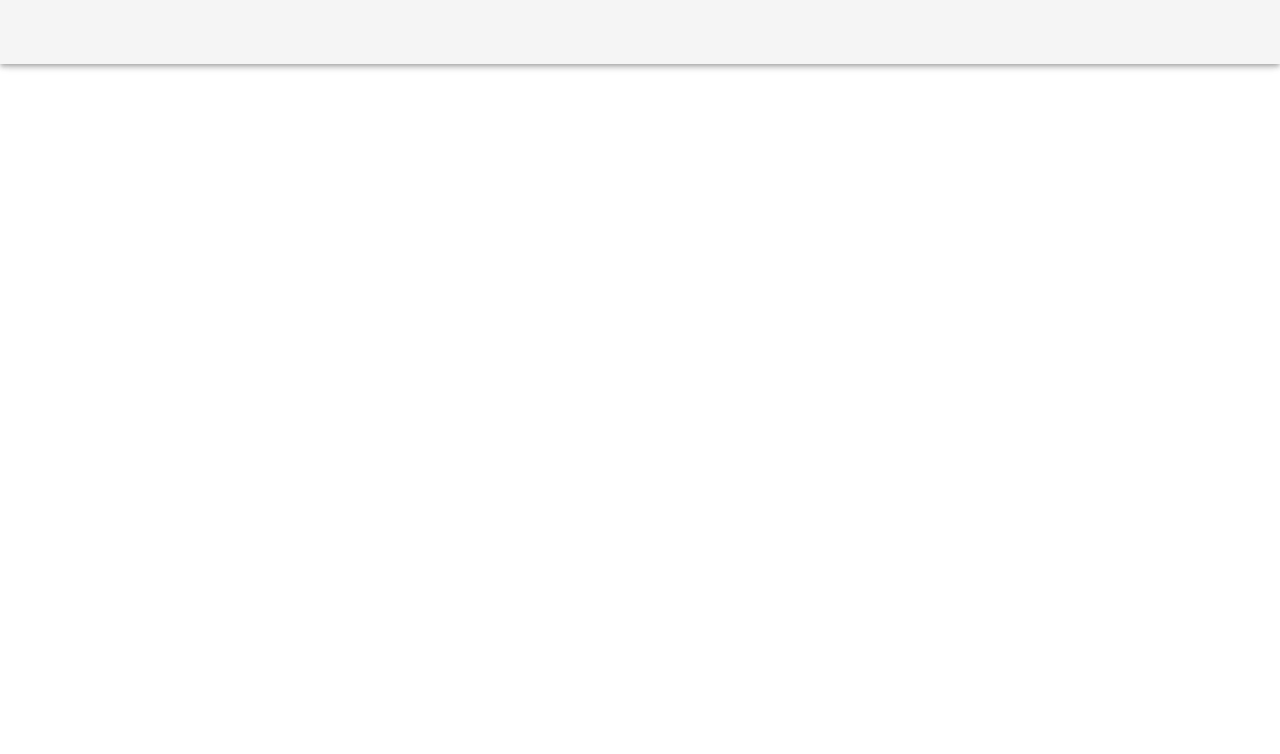
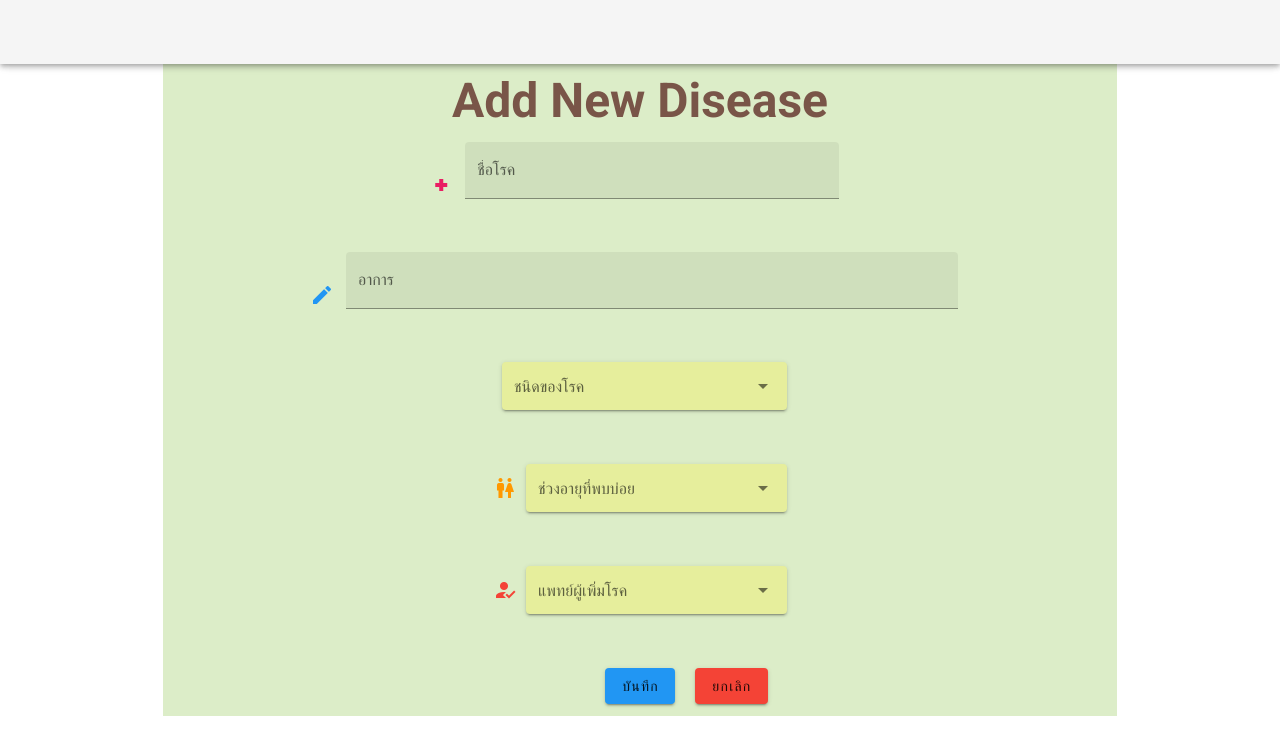
Before and after one commit to sut62/team14, a Vue app in the folder client/: page /disease in a window 1280 px wide. Shown: the top 754 px of the page. Built offline with nearby package versions, Linux system fonts and the light colour scheme; no server answers.

Commit message:
close #34-add disease UI

```diff
--- /dev/null
+++ b/client/src/components/newDisease.vue
@@ -0,0 +1,196 @@
+<template>
+
+ <v-row justify="center">
+  <v-col cols="9">
+  <v-container class="light-green lighten-4" >
+    <v-layout text-center wrap>
+      <v-flex mb-4>
+        <label class="display-2 font-weight-bold brown--text mb-3"> Add New Disease  </label>
+      </v-flex>
+
+    </v-layout>
+
+     <v-row justify="center">
+       <v-icon slot="prepend" color="pink">mdi-hospital</v-icon>
+        <v-col cols="30" sm="5">
+          <v-text-field
+            v-model="disease.name"
+            label="ชื่อโรค"
+            filled
+            clearable
+          ></v-text-field>
+        </v-col>
+        </v-row>
+
+        <v-row justify="center">
+          <v-icon slot="prepend" color="blue"> mdi-pencil</v-icon>
+        <v-col cols="12" sm="8">
+          <v-text-field
+            v-model="disease.symptom"
+            label="อาการ"
+            filled
+            clearable
+          ></v-text-field>
+        </v-col>
+        </v-row>
+
+        <v-row justify="center">
+              <v-col cols="4">
+                <v-select
+                  label="ชนิดของโรค"
+                  solo
+                  background-color="lime lighten-3"
+                  v-model="disease.typeID"
+                  :items="types"
+                  item-text="typename"
+                  item-value="id"
+
+                ><v-icon slot="prepend" color="green"> mdi-hotel</v-icon></v-select>
+              </v-col>
+            </v-row>
+
+        <v-row justify="center">
+              <v-col cols="4">
+                <v-select
+                  label="ช่วงอายุที่พบบ่อย"
+                  solo
+                  background-color="lime lighten-3"
+                  v-model="disease.lifespanID"
+                  :items="lifespans"
+                  item-text="age"
+                  item-value="id"
+
+                ><v-icon slot="prepend" color="orange">mdi-human-male-female</v-icon></v-select>
+              </v-col>
+            </v-row>
+
+             <v-row justify="center">
+              <v-col cols="4">
+                <v-select
+                  label="แพทย์ผู้เพิ่มโรค"
+                  solo
+                  background-color="lime lighten-3"
+                  v-model="disease.personnelID"
+                  :items="personnels"
+                  item-text="firstname"
+                  item-value="id"
+
+                > <v-icon slot="prepend" color="red">mdi-account-check</v-icon></v-select>
+              </v-col>
+            </v-row>
+              <v-row  >
+              <v-col cols="12">
+                <v-btn color ="blue" style="margin-left: 430px;" @click="saveDisease" > บันทึก </v-btn>
+                <v-btn color ="red" style="margin-left: 20px;" @click="clear"> ยกเลิก </v-btn>
+              </v-col>
+            </v-row>
+
+  </v-container>
+ </v-col>
+</v-row>
+</template>
+
+
+<script>
+import http from "../http-common";
+
+export default {
+  name: "disease",
+  data() {
+    return {
+        disease: {
+        typeID: "",
+        lifespanID: "",
+        personnelID: "",
+        name: "",
+        symptom:"",
+
+      },
+         types:[],
+         lifespans:[],
+         personnels:[],
+
+    };
+  },
+  methods: {
+
+   getTypes() {
+      http
+        .get("/type")
+        .then(response => {
+          this.types = response.data;
+          console.log(response.data);
+        })
+        .catch(e => {
+          console.log(e);
+        });
+    },
+
+    getLifespans() {
+      http
+        .get("/lifespan")
+        .then(response => {
+          this.lifespans = response.data;
+          console.log(response.data);
+        })
+        .catch(e => {
+          console.log(e);
+        });
+    },
+
+    getPersonnels() {
+      http
+        .get("/personnel")
+        .then(response => {
+          this.personnels = response.data;
+          console.log(response.data);
+        })
+        .catch(e => {
+          console.log(e);
+        });
+    },
+
+    saveDisease() {
+      http
+        .post(
+          "/disease/" +
+          this.disease.name +
+          "/"+
+          this.disease.symptom +
+          "/"+
+           this.disease.typeID +
+            "/" +
+            this.disease.lifespanID +
+            "/" +
+            this.disease.personnelID ,
+          this.disease
+        ).then(response => {
+          console.log(response);
+            this.disease.name="",
+            this.disease.symptom="",
+            this.disease.typeID="",
+            this.disease.lifespanID="",
+            this.disease.personnelID=""
+        })
+       .catch(e => {
+          console.log(e);
+        });
+      this.submitted = true;
+    },
+    clear() {
+      this.disease.name="",
+      this.disease.symptom="",
+      this.disease.typeID="",
+      this.disease.lifespanID="",
+      this.disease.personnelID=""
+
+    },
+
+  },
+  mounted() {
+    this.getTypes();
+    this.getLifespans();
+    this.getPersonnels();
+  }
+};
+</script>
```
Also changed, not shown: client/src/router/index.js (+6 -1 lines).
